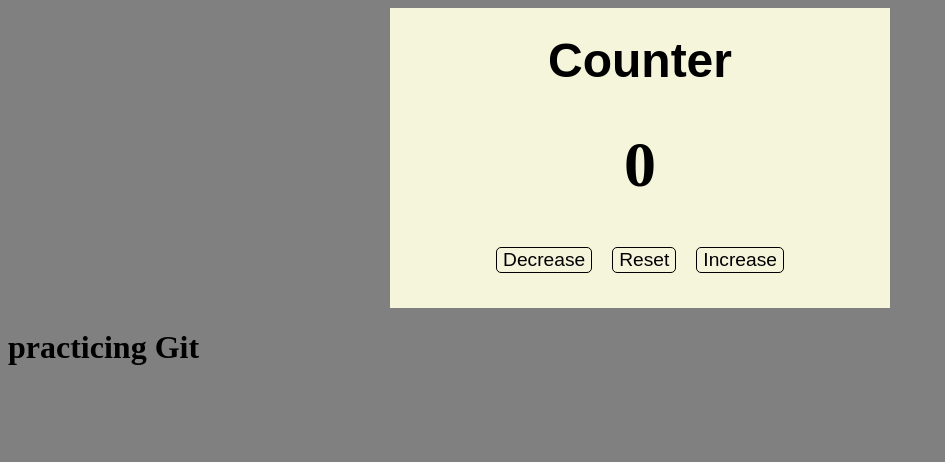
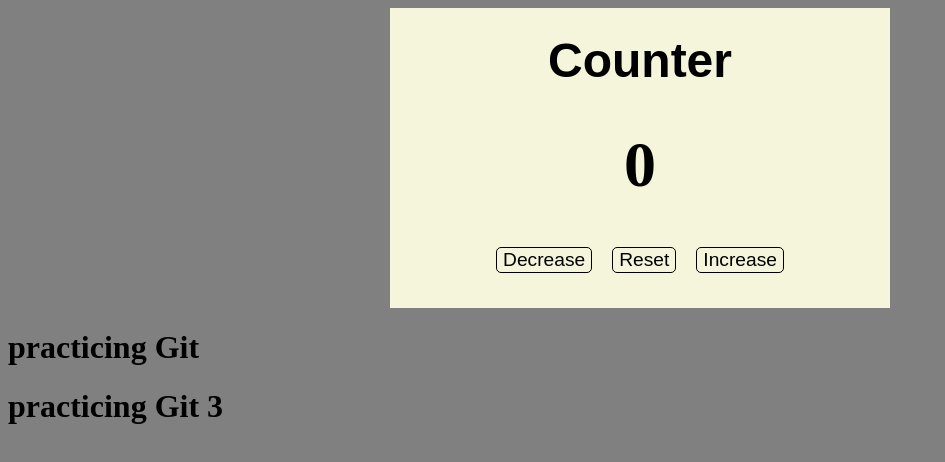
Before and after one commit to nkcelll/Counter-, a plain HTML site: page index.html in a window 1280 px wide. Shown: the whole page, without its empty margins (0-945 px from the left). Drawn offline with Linux system fonts and the light colour scheme.

Commit message:
Sec Shell git

```diff
--- a/index.html
+++ b/index.html
@@ -21,6 +21,7 @@
     </div>
 
     <h1>practicing Git</h1>
+    <h1>practicing Git 3</h1>
 
 <script src="./scripts/app.js" type="module"></script>
 </body>
--- a/scripts/app.js
+++ b/scripts/app.js
@@ -47,4 +47,4 @@ function display() {
 }
 display()
 
-console.log('git practicing')
+console.log('git practicing 3')
```
